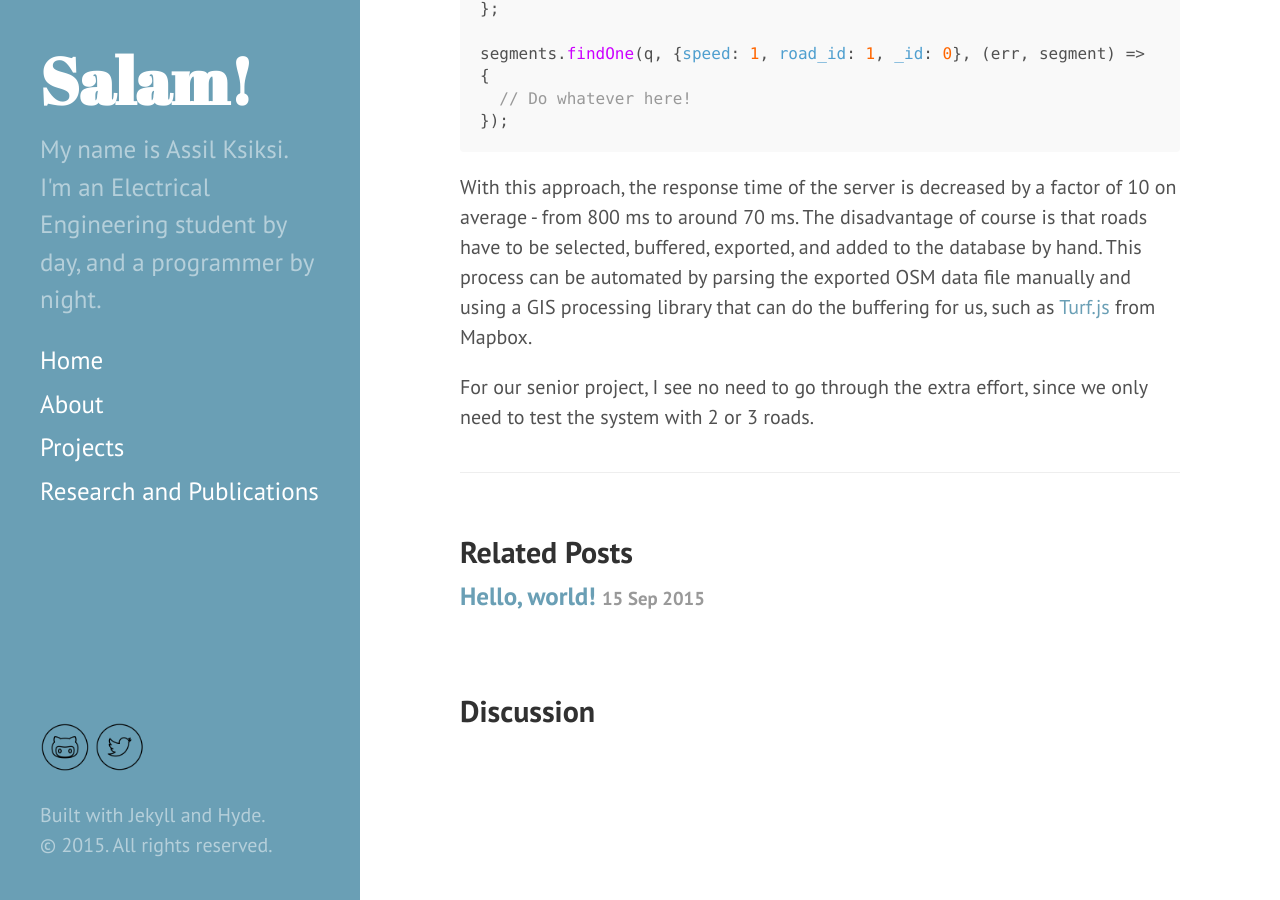
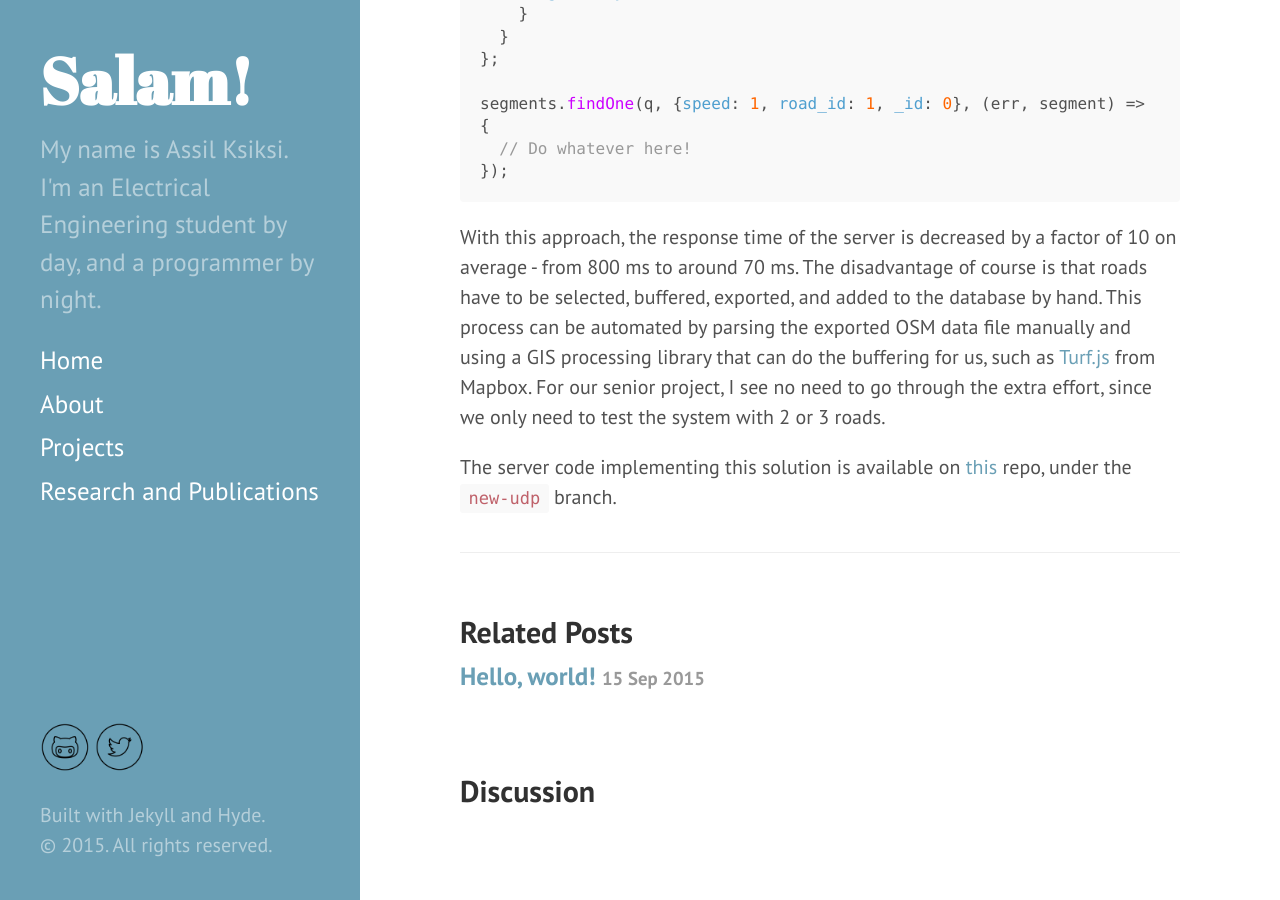
Before and after one commit to aksiksi/blog, a Jekyll site: the page built from _posts/2015-10-02-which-road-are-you-on.md, in a window 1280 px wide and 900 px high, scrolled down 4511 px. Built offline with Jekyll 4.4.1, drawn with Linux system fonts in a browser that asks for light colours; Markdown is read by kramdown in place of the engine named in the settings; comment, search, counter and statistics services are not loaded; some of the changed text lies outside the part shown.

Commit message:
Added links to code

````diff
--- a/_posts/2015-10-02-which-road-are-you-on.md
+++ b/_posts/2015-10-02-which-road-are-you-on.md
@@ -70,6 +70,8 @@
 
 Better (expensive!) usage tiers are provided by other companies, such as Mapbox, but the reliability of our system clearly decreases if we rely on any external service, as it introduces an additional point of failure outside of our control. This also limits future scalability since the cost of maintaining the system will increase drastically with the number of users.
 
+The code that uses this approach can be found [here](https://github.com/aksiksi/gp2-server-node/blob/master/server.js).
+
 ## A proper solution
 
 I went back to the drawing board, and started searching for techniques in GIS (Geographic Information Systems) that allow us to check whether or not a point is on a road. It turns out that this is a trivial thing to do, from a GIS point of view.
@@ -116,6 +118,6 @@
 });
 ```
 
-With this approach, the response time of the server is decreased by a factor of 10 on average - from 800 ms to around 70 ms. The disadvantage of course is that roads have to be selected, buffered, exported, and added to the database by hand. This process can be automated by parsing the exported OSM data file manually and using a GIS processing library that can do the buffering for us, such as [Turf.js](https://www.mapbox.com/guides/intro-to-turf/) from Mapbox.
+With this approach, the response time of the server is decreased by a factor of 10 on average - from 800 ms to around 70 ms. The disadvantage of course is that roads have to be selected, buffered, exported, and added to the database by hand. This process can be automated by parsing the exported OSM data file manually and using a GIS processing library that can do the buffering for us, such as [Turf.js](https://www.mapbox.com/guides/intro-to-turf/) from Mapbox. For our senior project, I see no need to go through the extra effort, since we only need to test the system with 2 or 3 roads.
 
-For our senior project, I see no need to go through the extra effort, since we only need to test the system with 2 or 3 roads.
+The server code implementing this solution is available on [this](https://github.com/aksiksi/gp2-server-node) repo, under the `new-udp` branch.
````
